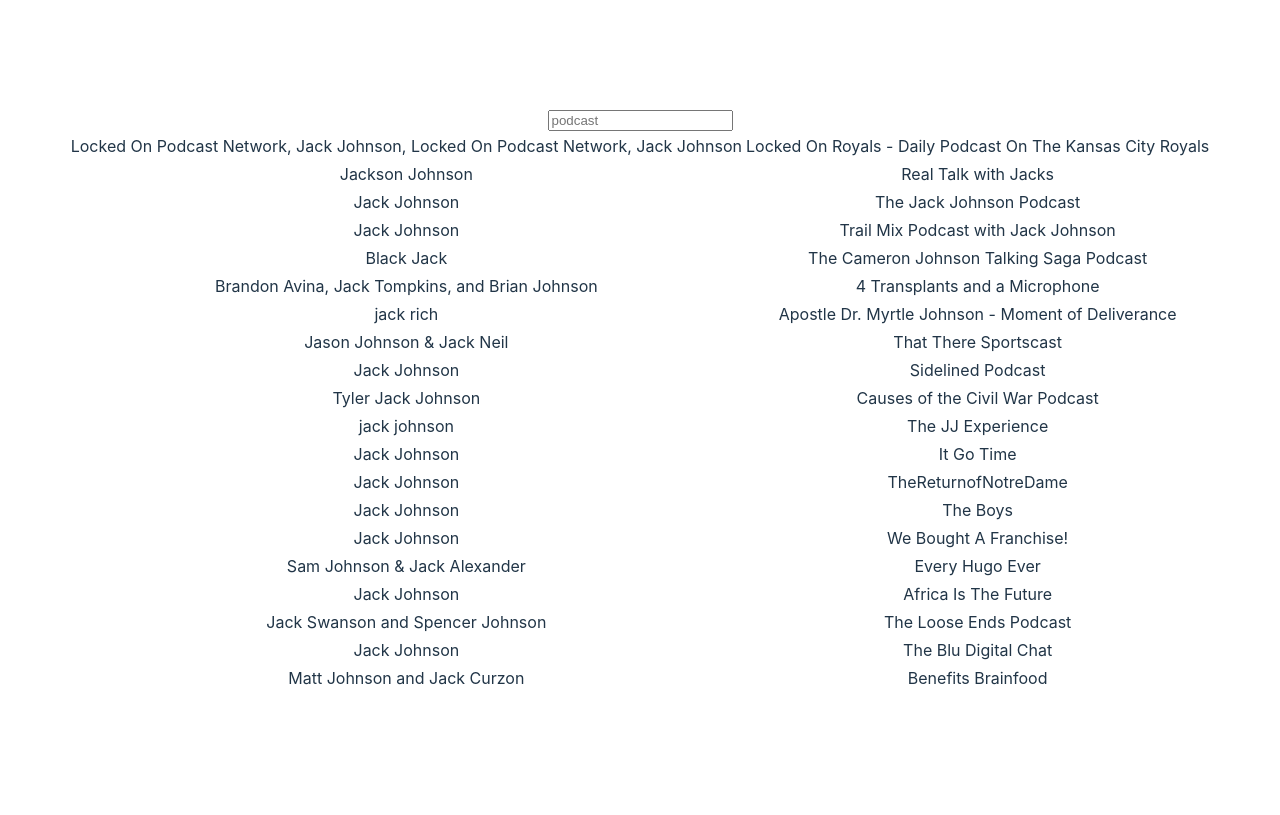
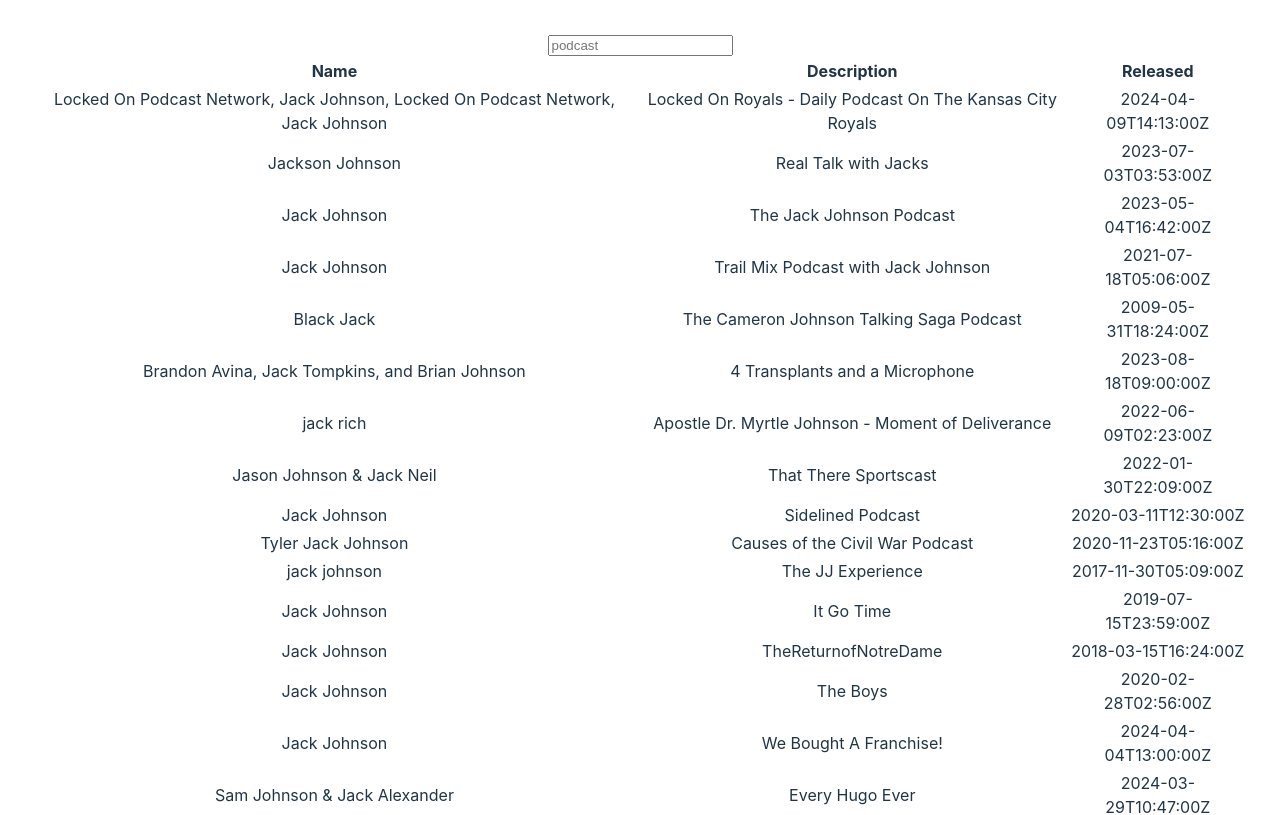
Before and after one commit to acuemor/react-movies, a React (Vite) app: page / in a window 1280 px wide. Shown: the top 815 px of the page. Built offline with nearby package versions, Linux system fonts and the light colour scheme.

Commit message:
feat(*): add productRow and productCategoryRow components and improve filter

```diff
--- a/src/App.jsx
+++ b/src/App.jsx
@@ -1,6 +1,6 @@
 import { useState } from 'react'
 import './App.css'
-import { mockedItems, mockedPodcasts } from './mocks.js';
+import { mockedPodcasts } from './mocks.js';
 import SearchBar from './components/SearchBar.jsx';
 import ProductList from './components/ProductsList.jsx';
 import { filterItemsByName } from './utils/utils.jsx';
@@ -14,7 +14,8 @@ export default function FilterableList() {
   return (
     <>
       <SearchBar query={query} onType={(e) => setQuery(e.target.value)} />
-      <ProductList items={filteredItems} />
+      <ProductList products={mockedPodcasts} filterText={query} />
+      {/* <ProductList items={filteredItems} /> */}
     </>
   );
 }
--- a/src/components/ProductsList.jsx
+++ b/src/components/ProductsList.jsx
@@ -1,14 +1,42 @@
-export default function ProductList({ items }) {
+import { PODCAST_SEARCH_CATEGORY_ROWS } from '../mocks.js';
+
+function ProductCategoryRow({ categories }) {
+	return (
+		<thead>
+			<tr>
+				{categories.map(category => <th key={category.id}>{category.name}</th>)}
+			</tr>
+		</thead>
+	);
+}
+
+function ProductRow({ product }) {
+	return (
+		<tr>
+			<td>{product.artistName}</td>
+			<td>{product.collectionName}</td>
+			<td>{product.releaseDate}</td>
+		</tr>
+	);
+}
+
+export default function ProductList({ products, filterText }) {
+	const filteredProducts = products.reduce((accumulator, product) => {
+		if (product.collectionName.toLowerCase().includes(filterText.toLowerCase())) {
+			accumulator.push(
+				<ProductRow
+					product={product}
+					key={product.trackId}
+				/>
+			);
+		}
+		return accumulator;
+	}, []);
+
 	return (
 		<table>
-			<tbody>
-				{items.map(podcast => (
-					<tr key={podcast.trackId}>
-						<td>{podcast.artistName}</td>
-						<td>{podcast.collectionName}</td>
-					</tr>
-				))}
-			</tbody>
+			<ProductCategoryRow categories={PODCAST_SEARCH_CATEGORY_ROWS} />
+			<tbody>{filteredProducts}</tbody>
 		</table>
 	);
 }
--- a/src/mocks.js
+++ b/src/mocks.js
@@ -1,17 +1,4 @@
-export const mockedItems = [{
-    id: 0,
-    name: 'How to start a podcast',
-    description: 'Discovering your true passion is an'
-  }, {
-    id: 1,
-    name: 'The beatles',
-    description: 'Podcast about the beatles.'
-  }, {
-    id: 2,
-    name: 'Queen',
-    description: 'Podcast about queen'
-  }];
-
+  export const PODCAST_SEARCH_CATEGORY_ROWS = [{id: '1', name: 'Name'}, {id: '2', name: 'Description'}, {id: '3', name: 'Released'}];
   export const mockedPodcasts = [
       {
         "wrapperType":"track",
```
